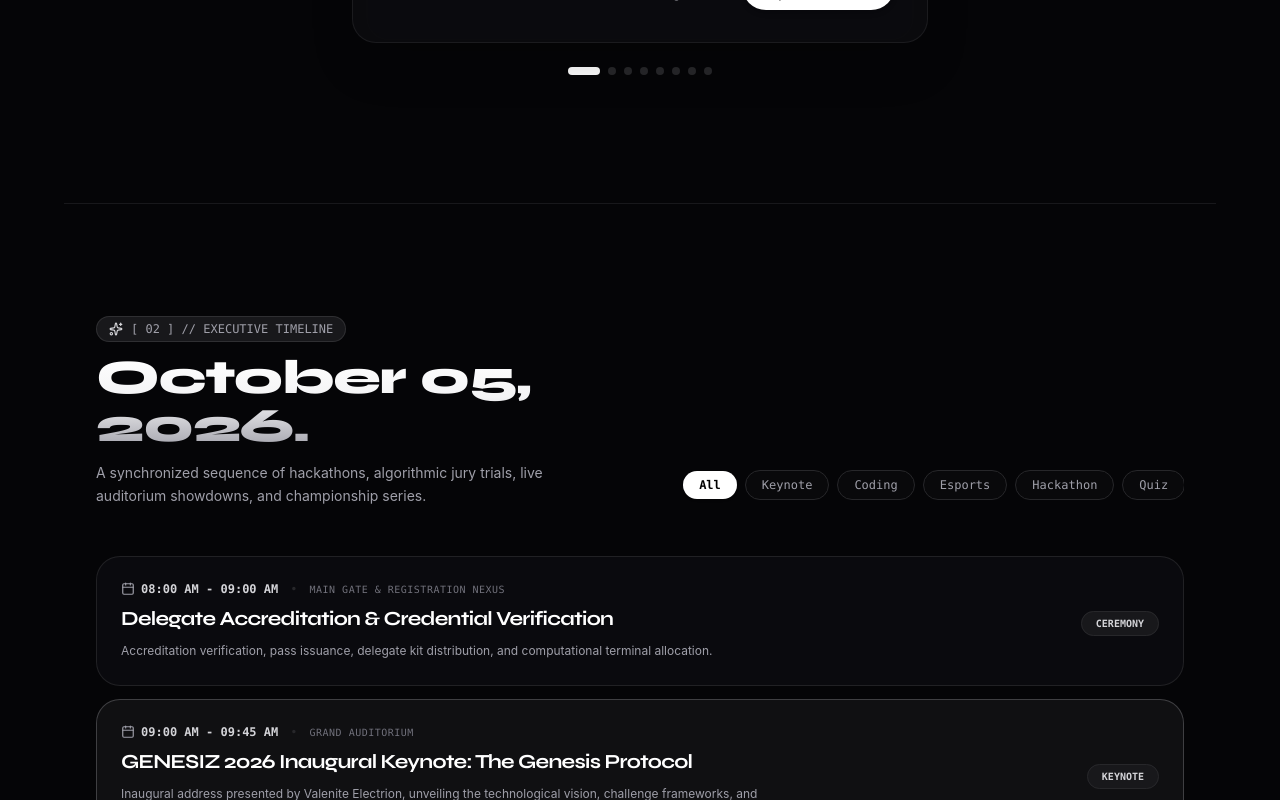
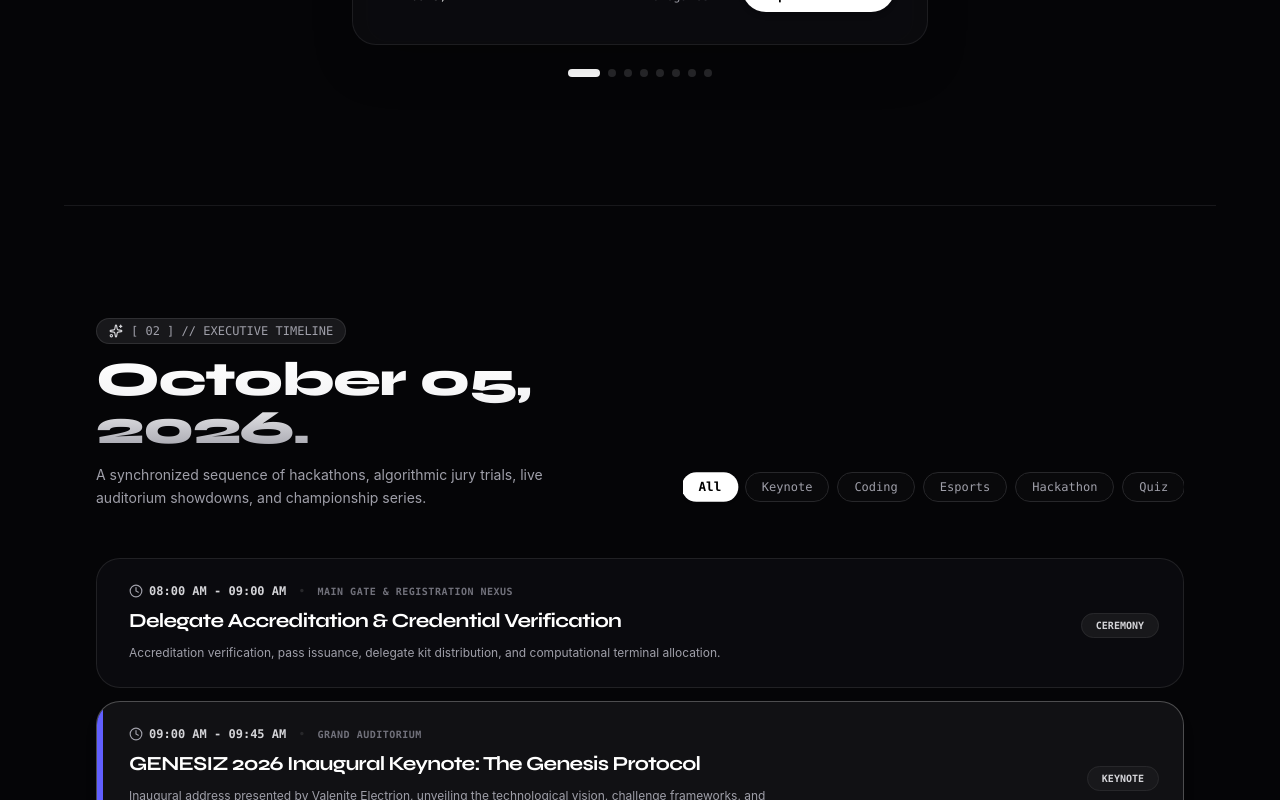
Before and after one commit to Valenite/genesiz-web, a React (Vite) app: page / in a window 1280 px wide. Shown: the part 2000-2800 px from the top of the page. Built offline with nearby package versions, Linux system fonts and the light colour scheme.

Commit message:
Comprehensive kinetic animation overhaul across all components simultaneously

```diff
--- a/src/components/ScheduleSection.tsx
+++ b/src/components/ScheduleSection.tsx
@@ -1,11 +1,12 @@
 import React, { useState } from 'react';
-import { Calendar, Sparkles } from 'lucide-react';
+import { Sparkles, Clock } from 'lucide-react';
 import { SCHEDULE_DATA } from '../data/scheduleData';
 import { soundFX } from '../utils/audio';
 import { RevealOnScroll } from './RevealOnScroll';
 
 export const ScheduleSection: React.FC = () => {
   const [selectedCategory, setSelectedCategory] = useState<string>('All');
+  const [hoveredIdx, setHoveredIdx] = useState<number | null>(null);
 
   const categories = ['All', 'Keynote', 'Coding', 'Esports', 'Hackathon', 'Quiz', 'Awards'];
 
@@ -44,7 +45,7 @@ export const ScheduleSection: React.FC = () => {
                 }}
                 className={`px-4 py-1.5 rounded-full text-xs font-mono transition-all whitespace-nowrap cursor-pointer ${
                   selectedCategory === cat
-                    ? 'bg-white text-black font-bold shadow-sm'
+                    ? 'bg-white text-black font-bold shadow-sm scale-105'
                     : 'bg-zinc-950 text-zinc-400 hover:text-white border border-zinc-800'
                 }`}
               >
@@ -56,30 +57,41 @@ export const ScheduleSection: React.FC = () => {
       </RevealOnScroll>
 
       {/* Timeline List */}
-      <div className="space-y-3.5">
+      <div className="space-y-3.5 relative">
         {filteredSchedule.map((item, idx) => (
-          <RevealOnScroll key={idx} delayMs={(idx % 3) * 100}>
+          <RevealOnScroll key={idx} variant="fade-up" delayMs={(idx % 4) * 80}>
             <div
-              onMouseEnter={() => soundFX.playHover()}
-              className={`p-6 rounded-3xl bg-[#0a0a0e] border transition-all flex flex-col sm:flex-row sm:items-center justify-between gap-4 group ${
+              onMouseEnter={() => {
+                soundFX.playHover();
+                setHoveredIdx(idx);
+              }}
+              onMouseLeave={() => setHoveredIdx(null)}
+              className={`p-6 rounded-3xl bg-[#0a0a0e] border transition-all duration-300 flex flex-col sm:flex-row sm:items-center justify-between gap-4 group relative overflow-hidden ${
                 item.highlight
-                  ? 'border-white/20 bg-zinc-900/60'
-                  : 'border-zinc-800/80 hover:border-zinc-700'
-              }`}
+                  ? 'border-white/25 bg-zinc-900/70 shadow-lg'
+                  : 'border-zinc-800/80 hover:border-zinc-600 hover:bg-zinc-900/40'
+              } ${hoveredIdx === idx ? '-translate-y-1' : ''}`}
             >
-              <div className="space-y-2 flex-1">
+              {/* Active Indicator Light Beam on Hover */}
+              <div
+                className={`absolute left-0 top-0 bottom-0 w-1.5 transition-all duration-300 ${
+                  hoveredIdx === idx ? 'bg-white' : item.highlight ? 'bg-indigo-500' : 'bg-transparent'
+                }`}
+              />
+
+              <div className="space-y-2 flex-1 pl-2">
                 <div className="flex items-center gap-3">
                   <span className="font-mono text-xs text-zinc-300 font-semibold flex items-center gap-1.5">
-                    <Calendar className="w-3.5 h-3.5 text-zinc-400" />
+                    <Clock className="w-3.5 h-3.5 text-zinc-400" />
                     {item.time}
                   </span>
                   <span className="text-zinc-800 font-mono text-xs">•</span>
-                  <span className="text-[10px] font-mono text-zinc-500 uppercase tracking-wider">
+                  <span className="text-[10px] font-mono text-zinc-500 uppercase tracking-wider font-semibold">
                     {item.venue}
                   </span>
                 </div>
 
-                <h3 className="text-lg sm:text-xl font-bold text-white group-hover:text-zinc-200 transition-colors">
+                <h3 className="text-lg sm:text-xl font-bold text-white group-hover:text-zinc-100 transition-colors">
                   {item.title}
                 </h3>
 
@@ -88,8 +100,8 @@ export const ScheduleSection: React.FC = () => {
                 </p>
               </div>
 
-              <div className="shrink-0">
-                <span className="text-[10px] font-mono px-3.5 py-1.5 rounded-full bg-zinc-900 text-zinc-300 border border-zinc-800 uppercase font-semibold">
+              <div className="shrink-0 pl-2">
+                <span className="text-[10px] font-mono px-3.5 py-1.5 rounded-full bg-zinc-900 text-zinc-300 border border-zinc-800 uppercase font-semibold group-hover:border-zinc-600 transition-colors">
                   {item.category}
                 </span>
               </div>
--- a/src/index.css
+++ b/src/index.css
@@ -49,27 +49,26 @@
     linear-gradient(to bottom, rgba(255, 255, 255, 0.02) 1px, transparent 1px);
 }
 
-/* Executive Matte Card */
+/* Executive Spotlight Card */
 .spotlight-card {
   position: relative;
   background: rgba(12, 12, 16, 0.85);
   backdrop-filter: blur(20px);
-  border: 1px solid rgba(255, 255, 255, 0.07);
-  transition: all 0.25s cubic-bezier(0.16, 1, 0.3, 1);
+  border: 1px solid rgba(255, 255, 255, 0.08);
+  transition: all 0.3s cubic-bezier(0.16, 1, 0.3, 1);
 }
 
 .spotlight-card:hover {
-  border-color: rgba(255, 255, 255, 0.18);
+  border-color: rgba(255, 255, 255, 0.22);
   background: rgba(18, 18, 24, 0.95);
-  transform: translateY(-2px);
-  box-shadow: 0 16px 32px -12px rgba(0, 0, 0, 0.6);
+  box-shadow: 0 20px 40px -15px rgba(0, 0, 0, 0.7);
 }
 
 /* Clean Ambient Glow */
 .ambient-glow {
   background: radial-gradient(
-    ellipse 650px 350px at 50% 25%,
-    rgba(99, 102, 241, 0.06),
+    ellipse 700px 380px at 50% 25%,
+    rgba(99, 102, 241, 0.07),
     transparent 70%
   );
 }
@@ -80,12 +79,28 @@
     transform: translateY(0px) rotate(0deg);
   }
   50% {
-    transform: translateY(-8px) rotate(1deg);
+    transform: translateY(-10px) rotate(1deg);
   }
 }
 
 .animate-float {
   animation: float 5s ease-in-out infinite;
+}
+
+/* Shimmer Border Light Effect */
+@keyframes borderShimmer {
+  0% {
+    background-position: 0% 50%;
+  }
+  100% {
+    background-position: 200% 50%;
+  }
+}
+
+.shimmer-border {
+  background: linear-gradient(90deg, rgba(255,255,255,0.05), rgba(255,255,255,0.25), rgba(255,255,255,0.05));
+  background-size: 200% 100%;
+  animation: borderShimmer 4s linear infinite;
 }
 
 /* Pulse Portal Emerging Animation */
```
Also changed, not shown: src/components/HeroSection.tsx (+12 -12 lines).
